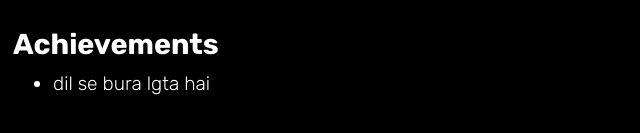
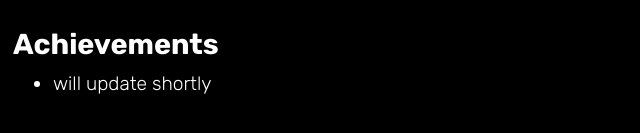
Before and after one commit to SachinDhakarey/sachindhakarey.github.io, a plain HTML site: page about-me.html in a window 1280 px wide. Shown: the part 1047-1180 px from the top of the page, 37-677 px from the left. Drawn offline with nearby package versions, Linux system fonts and the light colour scheme.

Commit message:
Update about-me.html
update the achievement part

```diff
--- a/about-me.html
+++ b/about-me.html
@@ -107,7 +107,7 @@
         <div class="col-md-6">
           <h2>Achievements</h2>
           <ul>
-            <li>dil se bura lgta hai</li>
+            <li>will update shortly</li>
           </ul>
         </div>
       </div>
```
